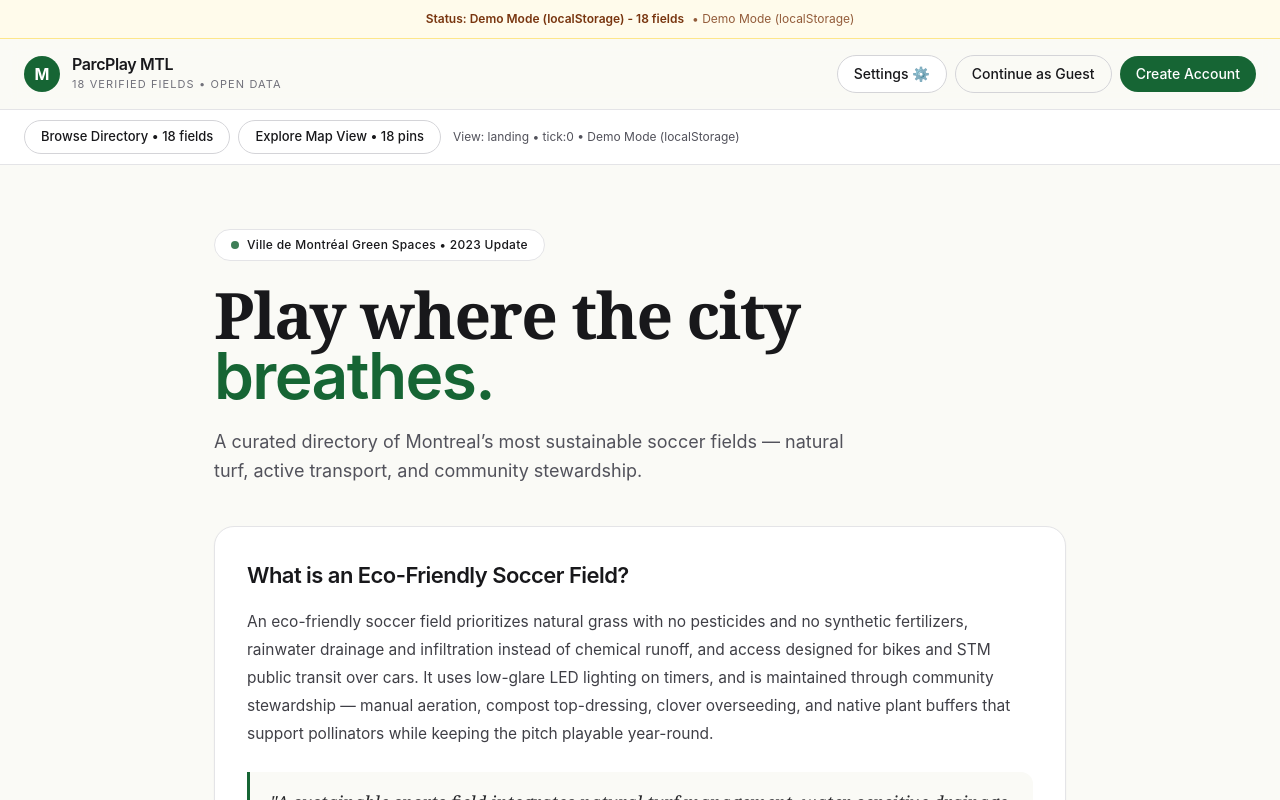
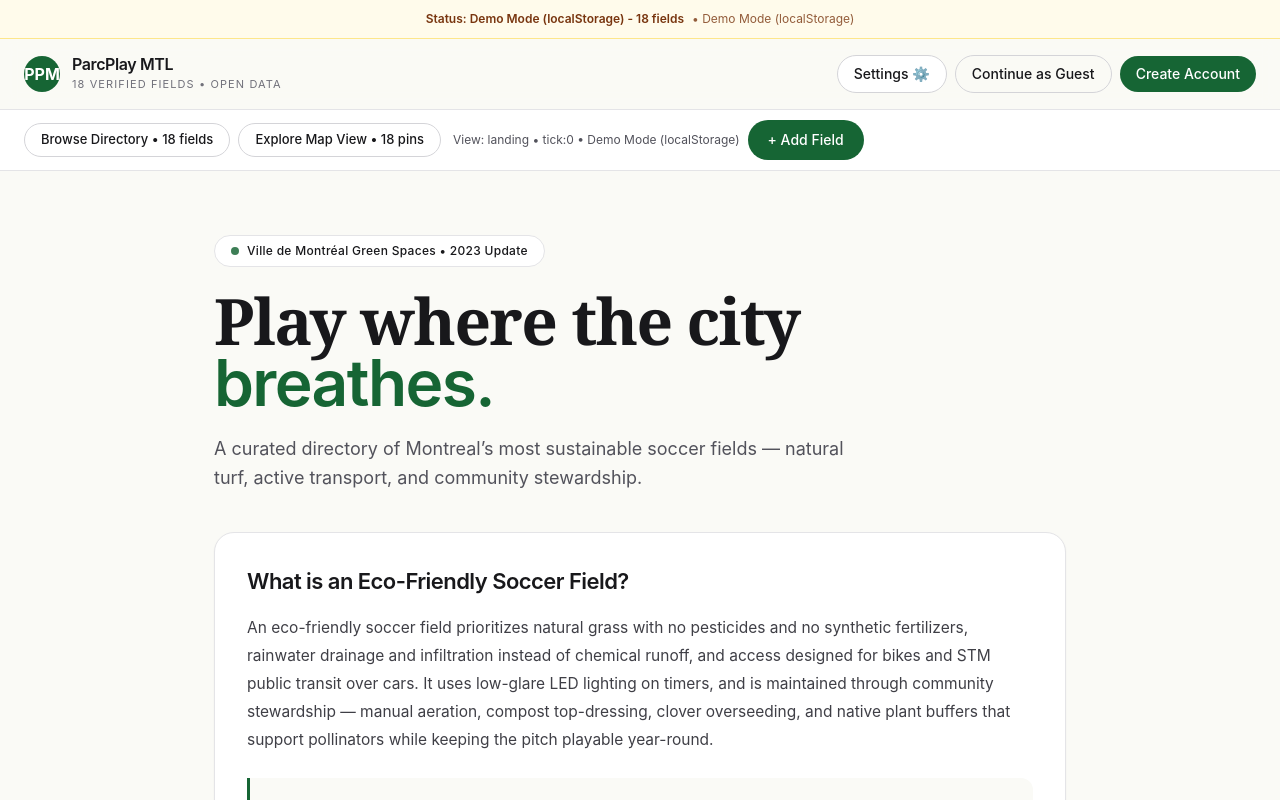
Before and after one commit to gilbertekalea/ParcPlayMTL, a Next.js app: page / in a window 1280 px wide. Shown: the top 800 px of the page. Built offline with nearby package versions, Linux system fonts and the light colour scheme.

Commit message:
moved add field button

```diff
--- a/app/page.tsx
+++ b/app/page.tsx
@@ -977,7 +977,7 @@ export default function Page() {
             }}
             className="flex items-center gap-3 text-left"
           >
-            <div className="w-9 h-9 rounded-full bg-[#166534] text-white grid place-items-center font-bold text-[16px]">M</div>
+            <div className="w-9 h-9 rounded-full bg-[#166534] text-white grid place-items-center font-bold text-[16px]">PPM</div>
             <div>
               <div className="font-semibold tracking-tight leading-none">ParcPlay MTL</div>
               <div className="text-[11px] text-zinc-500 uppercase tracking-widest mt-1">18 Verified Fields • {sbStatus === 'Connected ✓' ? 'Supabase Live' : 'Open Data'}</div>
@@ -1061,7 +1061,18 @@ export default function Page() {
           <span className="text-[12px] text-zinc-600 ml-1">
             View: {view} {view === 'directory' && '• Directory Active • 18 fields'} {view === 'map' && '• Map Active • 18 fields mapped'} • {navLabel} tick:{navTick} • {sbStatus}
           </span>
+          <button
+            type="button"
+            onClick={() => {
+              if (!user) { setShowAuth(true); setAuthTab('guest'); return; }
+              setShowAdd(true);
+            }}
+            className="whitespace-nowrap px-5 py-2.5 rounded-full bg-[#166534] text-white text-sm font-medium hover:bg-[#14532d]"
+          >
+            + Add Field
+          </button>
         </div>
+
       </div>
 
       {/* LANDING */}
@@ -1174,7 +1185,7 @@ export default function Page() {
                   className="w-full bg-white border border-zinc-200 rounded-full px-5 py-2.5 text-sm outline-none focus:border-[#166534] focus:ring-2 focus:ring-[#166534]/10"
                 />
               </div>
-              <button
+              {/* <button
                 type="button"
                 onClick={() => {
                   if (!user) { setShowAuth(true); setAuthTab('guest'); return; }
@@ -1183,7 +1194,7 @@ export default function Page() {
                 className="whitespace-nowrap px-5 py-2.5 rounded-full bg-[#166534] text-white text-sm font-medium hover:bg-[#14532d]"
               >
                 + Add Field
-              </button>
+              </button> */}
             </div>
           </div>
 
```
